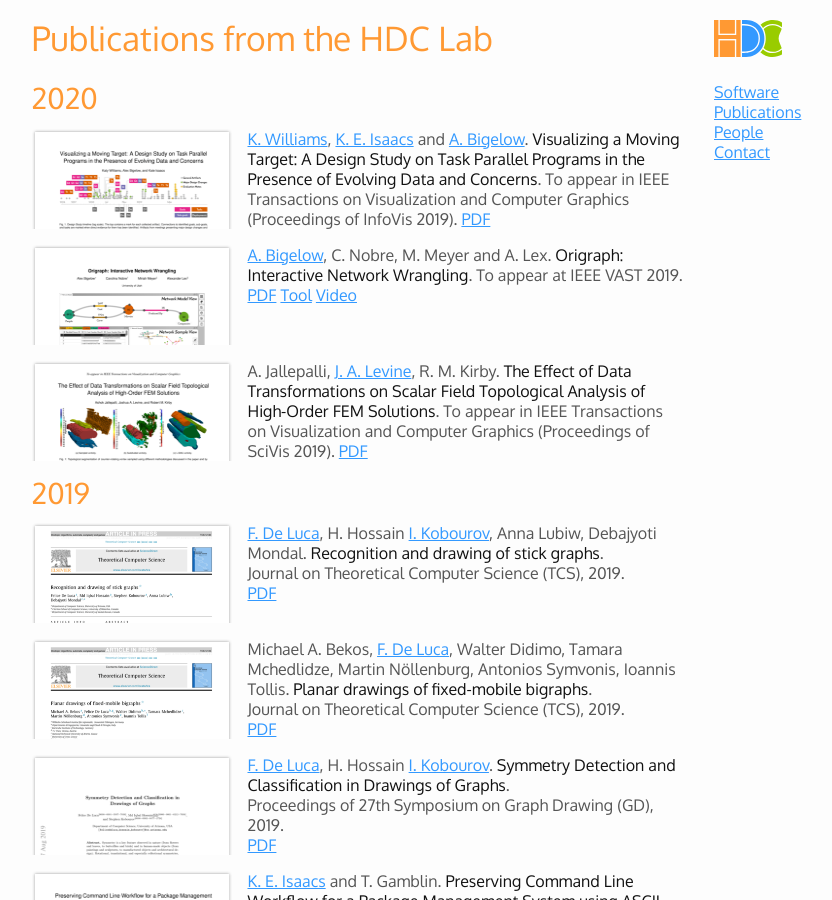
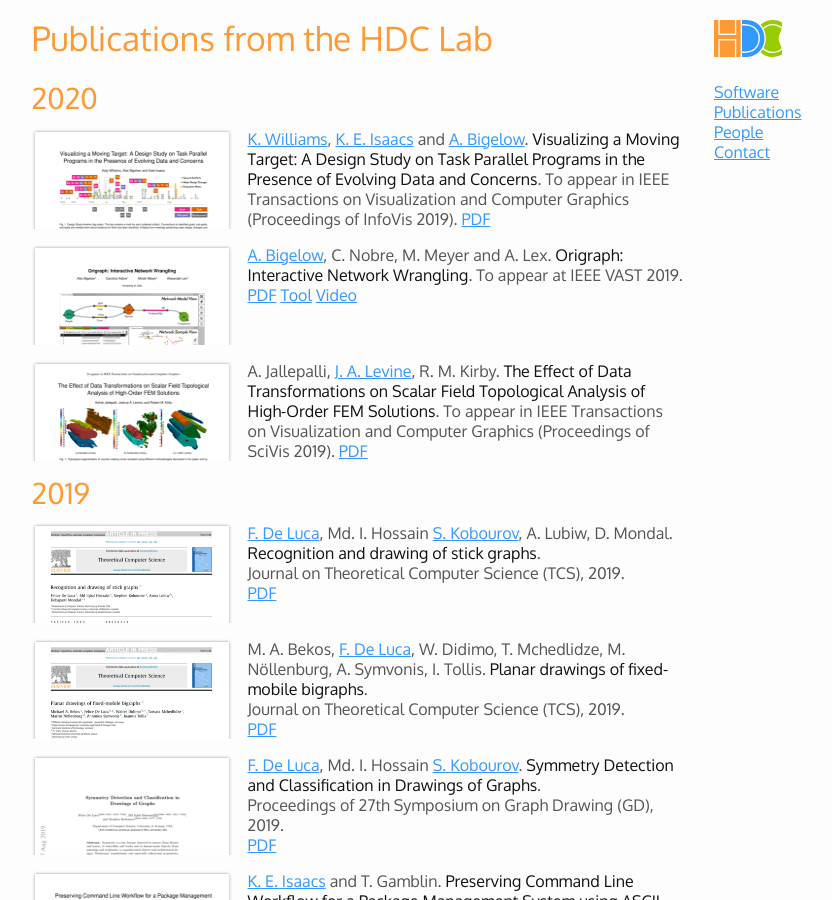
Before and after one commit to hdc-arizona/hdc-arizona.github.io, a Jekyll site: the page built from publications.md, in a window 1280 px wide and 900 px high. Shown: the whole window, without its empty margins (136-968 px from the left). Built offline with Jekyll 4.4.1, drawn with Linux system fonts in a browser that asks for light colours.

Commit message:
felice updating publications

```diff
--- a/publications.md
+++ b/publications.md
@@ -32,11 +32,11 @@ To appear in IEEE Transactions on Visualization and Computer Graphics (Proceedin
 ## 2019
 
 [<img class="pubthumb" src="papers/thumbs/tcs_2019_short_recognition.png">](papers/tcs_2019_short_recognition.pdf)
-[F. De Luca](https://github.com/felicedeluca),
-H. Hossain
-[I. Kobourov](http://www.cs.arizona.edu/~kobourov),
-Anna Lubiw,
-Debajyoti Mondal.
+[F. De Luca](https://www.felicedeluca.com/cv),
+Md. I. Hossain
+[S. Kobourov](http://www.cs.arizona.edu/~kobourov),
+A. Lubiw,
+D. Mondal.
 **Recognition and drawing of stick graphs**.
 Journal on Theoretical Computer Science (TCS), 2019.
 [PDF](papers/tcs_2019_short_recognition.pdf)
@@ -44,13 +44,13 @@ Journal on Theoretical Computer Science (TCS), 2019.
 <div class="pubdiv"></div>
 
 [<img class="pubthumb" src="papers/thumbs/tcs_2019_fm_graphs.png">](papers/tcs_2019_fm_graphs.pdf)
-Michael A. Bekos,
-[F. De Luca](https://github.com/felicedeluca),
-Walter Didimo,
-Tamara Mchedlidze,
-Martin Nöllenburg,
-Antonios Symvonis,
-Ioannis Tollis.
+M. A. Bekos,
+[F. De Luca](https://www.felicedeluca.com/cv),
+W. Didimo,
+T. Mchedlidze,
+M. Nöllenburg,
+A. Symvonis,
+I. Tollis.
 **Planar drawings of fixed-mobile bigraphs**.
 Journal on Theoretical Computer Science (TCS), 2019.
 [PDF](papers/tcs_2019_fm_graphs.pdf)
@@ -59,9 +59,9 @@ Journal on Theoretical Computer Science (TCS), 2019.
 
 
 [<img class="pubthumb" src="papers/thumbs/gd_2019_sym_det.png">](papers/gd_2019_sym_det.pdf)
-[F. De Luca](https://github.com/felicedeluca),
-H. Hossain
-[I. Kobourov](http://www.cs.arizona.edu/~kobourov).
+[F. De Luca](https://www.felicedeluca.com/cv),
+Md. I. Hossain
+[S. Kobourov](http://www.cs.arizona.edu/~kobourov).
 **Symmetry Detection and Classification in Drawings of Graphs**.
 Proceedings of 27th Symposium on Graph Drawing (GD), 2019.
 [PDF](papers/gd_2019_sym_det.pdf)
@@ -118,7 +118,7 @@ IEEE TVCG 25(4), April 2019.
 ## 2018
 
 [<img class="pubthumb" src="papers/thumbs/gd_2018_symmetry_perception.png">](papers/gd_2018_symmetry_perception.pdf)
-[F. De Luca](https://github.com/felicedeluca),
+[F. De Luca](https://www.felicedeluca.com/cv),
 [S. Kobourov](http://www.cs.arizona.edu/~kobourov),
 H. Purchase,
 **Perception of Symmetries in Drawings of Graphs**.
```
Also changed, not shown: papers/thumbs/out.png (deleted).
